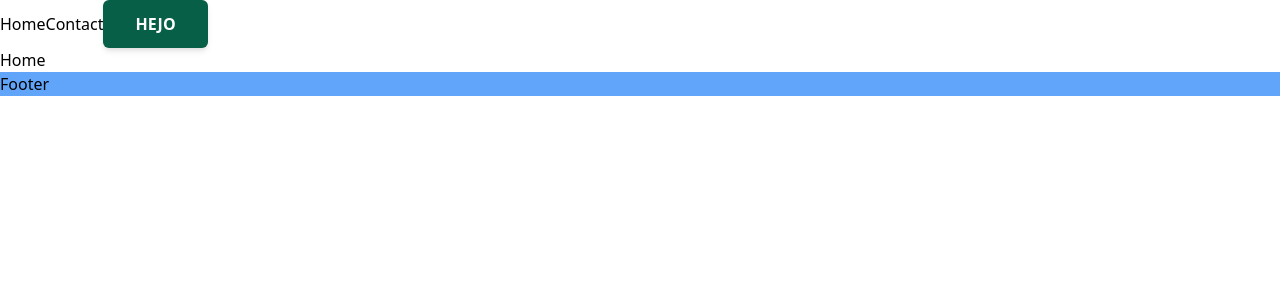
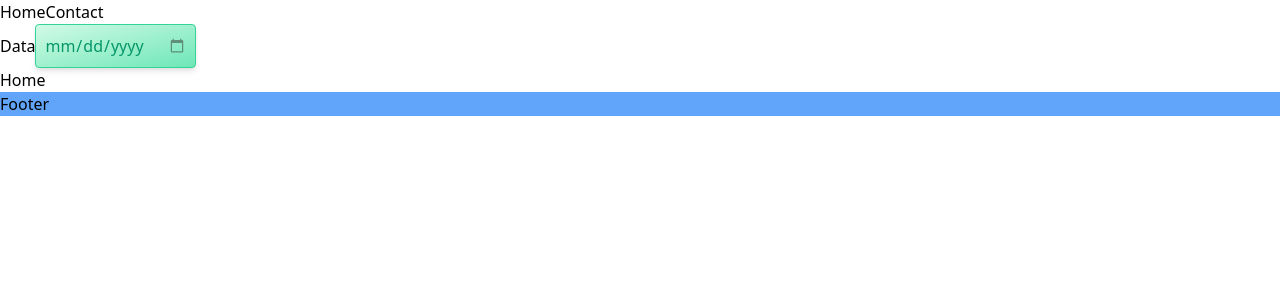
Before and after one commit to Clanhouse/watercooler-app, a React (Create React App) app in the folder frontend/: page / in a window 1280 px wide. Shown: the top 300 px of the page. Built offline with nearby package versions, Linux system fonts and the light colour scheme; no server answers.

Commit message:
Add datePicker styles and basic prop validation

```diff
--- a/frontend/src/components/DatePicker/DatePicker.js
+++ b/frontend/src/components/DatePicker/DatePicker.js
@@ -0,0 +1,27 @@
+import React from 'react';
+import PropTypes from 'prop-types';
+import styles from './datePicker.module.css';
+
+export default function DatePicker({ children }) {
+  return (
+    <div>
+      <label htmlFor="date">
+        {children || `Data`}
+        <input
+          id="datePickerComponent"
+          name="date"
+          className={`${styles.datePicker}`}
+          type="date"
+          pattern="\d{4}-\d{2}-\d{2}"
+        />
+      </label>
+    </div>
+  );
+}
+
+DatePicker.defaultProps = {
+  children: 'Data',
+};
+DatePicker.propTypes = {
+  children: PropTypes.string,
+};
--- a/frontend/src/components/DatePicker/datePicker.module.css
+++ b/frontend/src/components/DatePicker/datePicker.module.css
@@ -0,0 +1,8 @@
+.datePicker {
+  @apply border  border-green-400 rounded p-2 shadow-md bg-gradient-to-br from-green-100 to-green-300 text-green-600;
+}
+.datePicker::-webkit-calendar-picker-indicator {
+  cursor: pointer;
+  opacity: 0.5;
+  filter: invert(0.2);
+}
--- a/frontend/src/components/Navbar.js
+++ b/frontend/src/components/Navbar.js
@@ -1,18 +1,18 @@
 import { Link } from 'react-router-dom';
-
-import Button from './Button/Button';
+import DatePicker from './DatePicker/DatePicker';
 
 export const Navbar = () => (
   <nav>
     <Link to="/">Home</Link>
     <Link to="/contact">Contact</Link>
-    <Button
+    {/* <Button
       size="medium"
       isLoading={false}
       color="secondary"
       link="/"
     >
       Hejo
-    </Button>
+    </Button> */}
+    <DatePicker>Data</DatePicker>
   </nav>
 );
```
